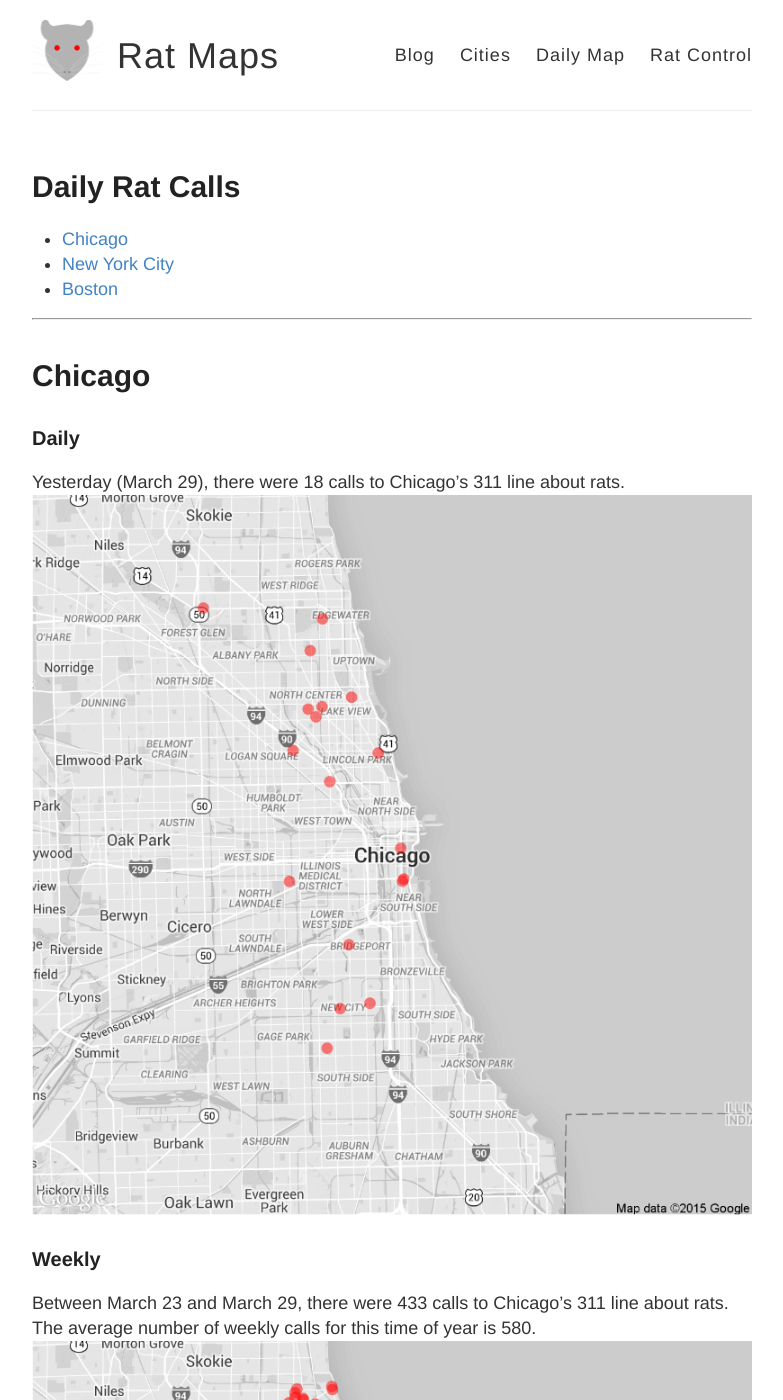
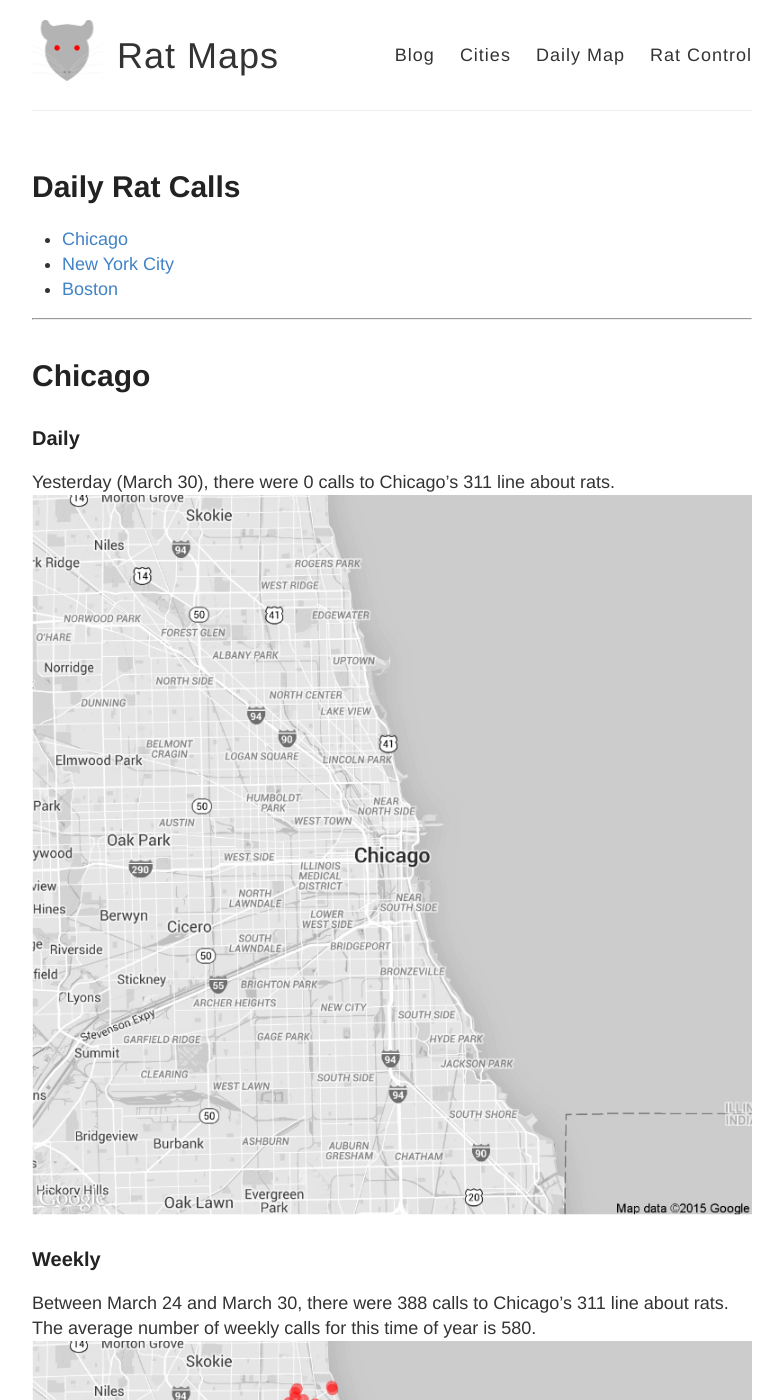
Before and after one commit to DanielHadley/ratmaps, a Jekyll site: the page built from daily.md, in a window 1280 px wide and 1400 px high. Shown: the whole window, without its empty margins (248-1031 px from the left). Built offline with Jekyll 4.4.1, drawn with Linux system fonts in a browser that asks for light colours; comment, search, counter and statistics services are not loaded.

Commit message:
Daily Maps

```diff
--- a/daily.md
+++ b/daily.md
@@ -15,11 +15,11 @@ tags: Chicago NYC weekly daily rats
 
 ### Daily
 
-Yesterday (March 29), there were 18 calls to Chicago's 311 line about rats.
+Yesterday (March 30), there were 0 calls to Chicago's 311 line about rats.
 ![Chicago rat calls to 311 weekly map]({{ site.cityimages }}/daily/Chicago_Rat_Map_Daily.png)
 
 ### Weekly
-Between March 23 and March 29, there were 433 calls to Chicago's 311 line about rats. The average number of weekly calls for this time of year is 580.
+Between March 24 and March 30, there were 388 calls to Chicago's 311 line about rats. The average number of weekly calls for this time of year is 580.
 ![Chicago rat calls to 311 weekly map]({{ site.cityimages }}/daily/Chicago_Rat_Map_Weekly.png)
 
 Each red dot represents one call about a rat seen in that location. The dots are transparent, so multiple calls from one location will be seen as a solid dot. The usual caveats apply: more calls do not necessarily mean that there are more rats in that location than other parts of the city. A cluster of dots could indicate that one resident is unusually vocal about rodents in his or her neighborhood. Also, more densely populated neighborhoods tend to make more calls to 311.
```
Also changed, not shown: images/pages/daily/Chicago_Rat_Map_Daily.png, images/pages/daily/Chicago_Rat_Map_Weekly.png.
